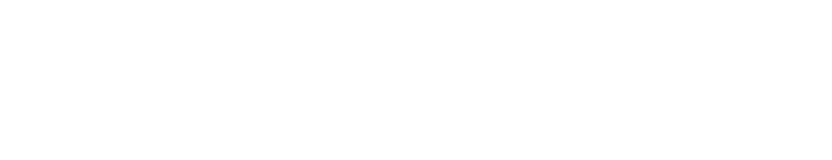
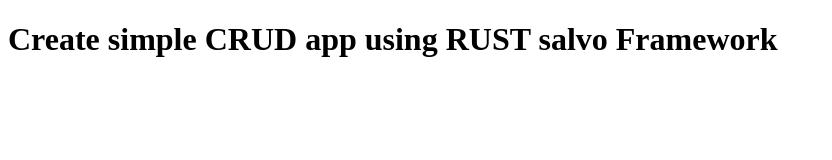
Before and after one commit to pavandeore/performance-benchmark, a plain HTML site: page simple-crud-app-using-salvo-rust.html in a window 1280 px wide. Shown: the whole page, without its empty margins (0-832 px from the left). Drawn offline with Linux system fonts and the light colour scheme.

Commit message:
title added

```diff
--- a/simple-crud-app-using-salvo-rust.html
+++ b/simple-crud-app-using-salvo-rust.html
@@ -4,7 +4,7 @@
     <meta charset="UTF-8">
     <meta http-equiv="X-UA-Compatible" content="IE=edge">
     <meta name="viewport" content="width=device-width, initial-scale=1.0">
-    <title>Document</title>
+    <title>Create simple CRUD app using RUST salvo Framework</title>
     <link rel="stylesheet" href="./style.css">
     <script src="https://cdn.jsdelivr.net/npm/@tabler/core@1.0.0-beta17/dist/js/tabler.min.js"></script>
     <link rel="stylesheet" href="https://cdn.jsdelivr.net/npm/@tabler/core@1.0.0-beta17/dist/css/tabler.min.css">
@@ -15,5 +15,7 @@
 </head>
 <body>
 
+    <h1 class="text-center py-4">Create simple CRUD app using RUST salvo Framework</h1>
+
 </body>
 </html>
```
